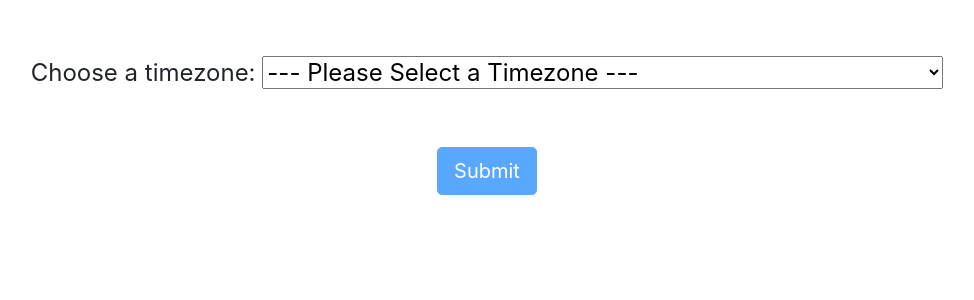
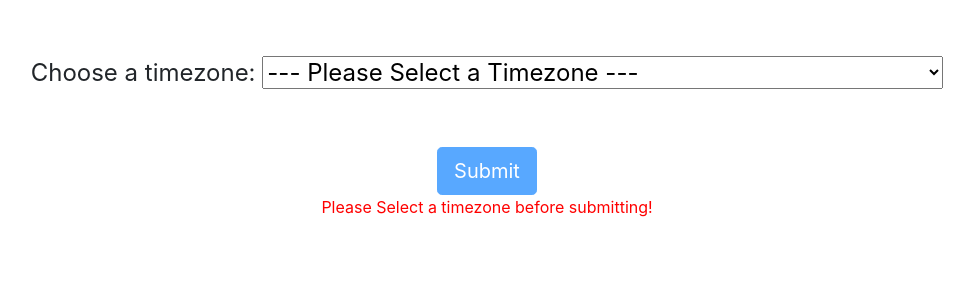
Before and after one commit to gregorypsmith/alariss-scheduler-demo, a Flask app: template templates/candidate_page.html in a window 1280 px wide. Shown: the part 295-595 px from the top of the page, without its empty margins (153-1127 px from the left). Run offline with Flask 2, Linux system fonts and the light colour scheme; the template is opened without the code that fills it, so the values that code supplies are empty; some libraries are stand-ins or nearby versions.

Commit message:
update
added error message and fixed submit button on candidate page.

```diff
--- a/templates/alariss_page.html
+++ b/templates/alariss_page.html
@@ -39,7 +39,11 @@
 		  		<label for="fname"><b>Client Email:</b></label><br>
 		  		<input type="text" id="cfname" name="fname" value=""><br><br><br>
 	  		</div>
-	 		<input type="submit" class="btn btn-lg btn-primary" disabled="disabled"></button>
+
+	 		<input type="submit" id="submitbutton" class="btn btn-lg btn-primary" disabled="disabled"></button>
+	 		<script type="text/javascript">
+
+	 		</script>
 		</form>
 	</div>
 
--- a/templates/candidate_page.html
+++ b/templates/candidate_page.html
@@ -76,24 +76,29 @@
 	</div>
 
 	<div id="submit" class="text-center pt-5">
-		<button type="button" class="btn btn-lg btn-primary" disabled>Submit</button>
+		<button id="button" type="button" class="btn btn-lg btn-primary" disabled>Submit</button>
 
 		<script type="text/javascript">
 			// check value of pulldown menu
 			var select = document.getElementById('timezone');
 			select.addEventListener('change', (event) => {
 				var selected = document.getElementById('timezone');
+				var message = document.getElementById('error-message');
 				console.log(selected.value);
-				var button = getElementByClassName("btn");
+				var button = document.getElementById("button");
 				if (selected.value != "None") {
-					//button.disabled =
+					button.disabled = false;
+					message.textContent = "";
+				} else {
+					button.disabled = true;
+					message.textContent = "Please select a timezone before submitting";
 				}
-				//	  status of submit = disabled
-				// else
-				// 	  submit = enabled
 			});
 
 		</script>
+	</div>
+	<div id=error-message>
+		Please Select a timezone before submitting!
 	</div>
 
 
--- a/templates/styles.css
+++ b/templates/styles.css
@@ -22,3 +22,8 @@ h1 {
 	text-align: center;
 	padding-top: 20px;
 }
+
+#error-message {
+	color: red;
+	text-align: center;
+}
```
Also changed, not shown: 1 other file.
